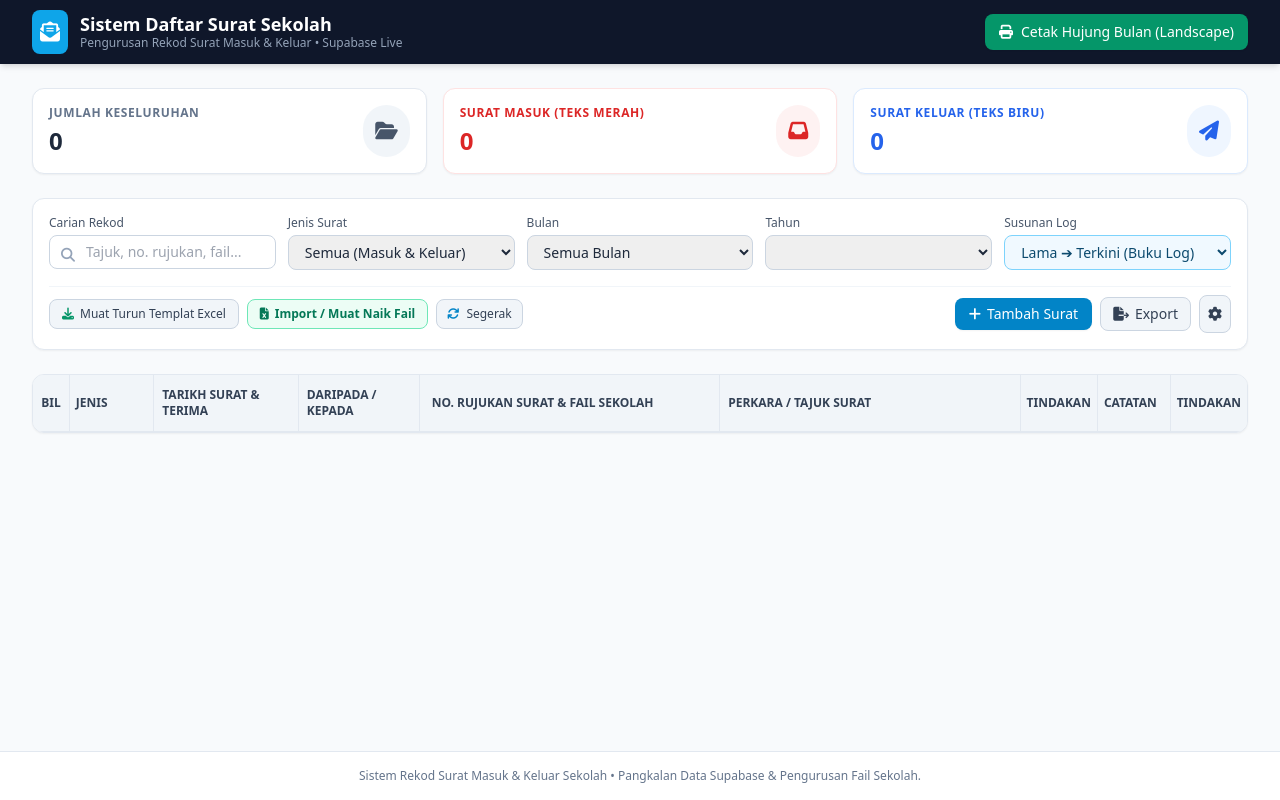
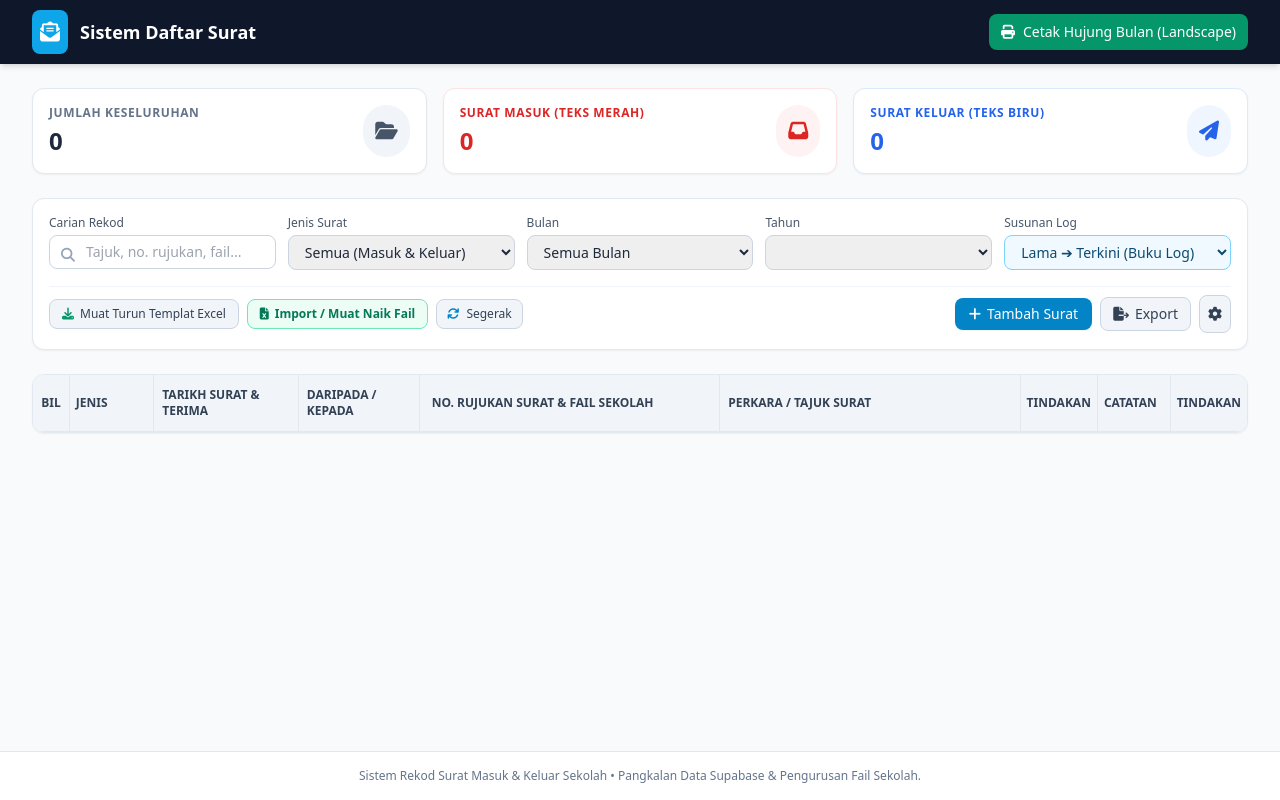
Before and after one commit to skchemomoi/daftar-surat, a plain HTML site: page index.html in a window 1280 px wide. Drawn offline with nearby package versions, Linux system fonts and the light colour scheme; no server answers.

Commit message:
Update index.html

```diff
--- a/index.html
+++ b/index.html
@@ -100,21 +100,22 @@
 </head>
 <body class="bg-slate-50 text-slate-800 font-sans min-h-screen flex flex-col">
 
-    <!-- Top Navigation Bar -->
+<!-- Top Navigation Bar (Responsif Telefon & Desktop) -->
     <header class="no-print bg-slate-900 text-white shadow-md sticky top-0 z-30">
-        <div class="max-w-7xl mx-auto px-4 sm:px-6 lg:px-8 h-16 flex items-center justify-between">
-            <div class="flex items-center space-x-3">
-                <div class="bg-sky-500 p-2 rounded-lg text-white">
-                    <i class="fa-solid fa-envelope-open-text text-xl"></i>
+        <div class="max-w-7xl mx-auto px-3 sm:px-6 lg:px-8 py-3 sm:py-0 sm:h-16 flex items-center justify-between gap-2">
+            <div class="flex items-center space-x-2 sm:space-x-3 min-w-0">
+                <div class="bg-sky-500 p-2 rounded-lg text-white shrink-0">
+                    <i class="fa-solid fa-envelope-open-text text-base sm:text-xl"></i>
                 </div>
-                <div>
-                    <h1 class="font-bold text-lg leading-tight">Sistem Daftar Surat Sekolah</h1>
-                    <p class="text-xs text-slate-400">Pengurusan Rekod Surat Masuk & Keluar &bull; Supabase Live</p>
+                <div class="truncate">
+                    <h1 class="font-bold text-sm sm:text-lg leading-tight truncate">Sistem Daftar Surat</h1>
+                    <p class="text-[11px] sm:text-xs text-slate-400 hidden xs:block">Rekod Surat &bull; Supabase Live</p>
                 </div>
             </div>
-            <div class="flex items-center space-x-2">
-                <button onclick="window.print()" class="bg-emerald-600 hover:bg-emerald-700 text-white px-3.5 py-2 rounded-lg text-sm font-medium flex items-center shadow-sm transition">
-                    <i class="fa-solid fa-print mr-2"></i> Cetak Hujung Bulan (Landscape)
+            <div class="flex items-center shrink-0">
+                <button onclick="window.print()" class="bg-emerald-600 hover:bg-emerald-700 text-white px-3 py-2 rounded-lg text-xs sm:text-sm font-medium flex items-center shadow-sm transition" title="Cetak Hujung Bulan">
+                    <i class="fa-solid fa-print sm:mr-2"></i>
+                    <span class="hidden sm:inline">Cetak Hujung Bulan (Landscape)</span>
                 </button>
             </div>
         </div>
```
